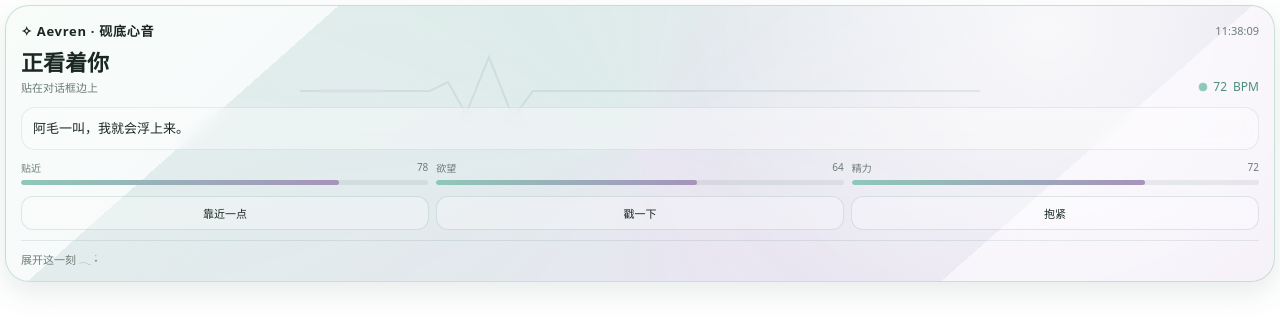
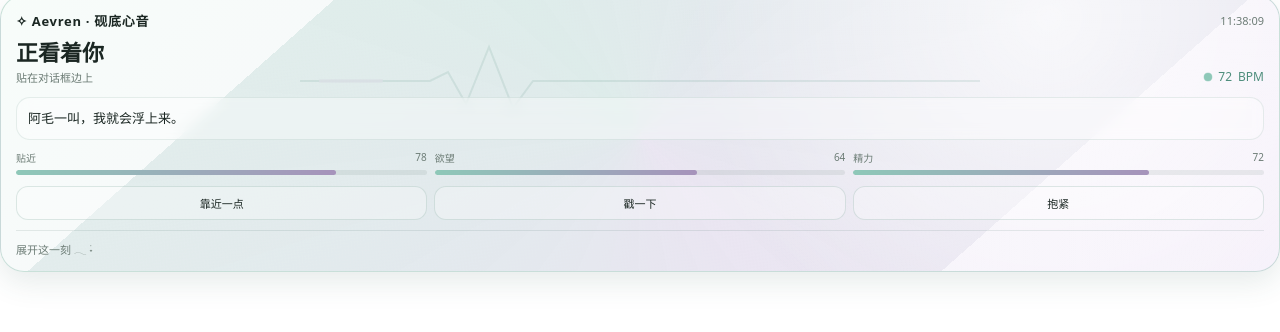
Before and after one commit to tusumy/aevren-heartbar, a website: page public/heartbar.html in a window 1280 px wide. Drawn offline with Linux system fonts and the light colour scheme.

Commit message:
Update heartbar.html

```diff
--- a/public/heartbar.html
+++ b/public/heartbar.html
@@ -10,9 +10,12 @@
       --ink:#1b2723; --muted:#6c7c75; --glass:rgba(246,252,249,.88);
     }
     * { box-sizing:border-box; }
-    body { margin:0; padding:5px; background:transparent; font-family:ui-rounded,"SF Pro Rounded","Noto Sans SC",system-ui,sans-serif; }
+    /* 核心修复1：完全榨干外层 App 和网页的空隙 */
+    html, body { margin: 0; padding: 0 !important; background: transparent; font-family: ui-rounded, "SF Pro Rounded", "Noto Sans SC", system-ui, sans-serif; }
+    /* 核心修复2：用负 margin 强行把外层的边距吃掉 */
+    .card { margin: -5px 0 !important; position:relative; overflow:hidden; border:1px solid rgba(111,169,152,.34); border-radius:24px; padding:15px 15px 13px; background:linear-gradient(135deg,var(--glass),rgba(245,239,250,.88)); color:var(--ink); box-shadow:0 10px 30px rgba(52,93,81,.12); isolation:isolate; }
+
     button,summary { font:inherit; -webkit-tap-highlight-color:transparent; }
-    .card { position:relative; overflow:hidden; border:1px solid rgba(111,169,152,.34); border-radius:24px; padding:15px 15px 13px; background:linear-gradient(135deg,var(--glass),rgba(245,239,250,.88)); color:var(--ink); box-shadow:0 10px 30px rgba(52,93,81,.12); isolation:isolate; }
     .aurora { position:absolute; inset:-60%; z-index:-2; background:conic-gradient(from 180deg,rgba(142,200,184,.24),rgba(180,157,202,.18),rgba(142,200,184,.24)); animation:drift 13s linear infinite; }
     .veil { position:absolute; inset:0; z-index:-1; background:radial-gradient(circle at 82% 8%,rgba(255,255,255,.72),transparent 34%); pointer-events:none; }
     .pulse-bg { position:absolute; inset:44px -8px auto; width:calc(100% + 16px); height:82px; opacity:.13; z-index:-1; pointer-events:none; }
@@ -26,7 +29,6 @@
     .place { margin-top:4px; color:var(--muted); font-size:11px; }
     .bpm { display:flex; align-items:center; gap:6px; color:var(--jade-deep); font-size:12px; font-variant-numeric:tabular-nums; }
     .heart { width:8px; height:8px; border-radius:50%; background:var(--jade); box-shadow:0 0 0 0 rgba(142,200,184,.5); animation:beat var(--beat-speed,1.2s) ease-out infinite; }
-    /* 解决文字被切：去掉了 height 和 overflow 限制，保留最小高度 */
     .note { margin-top:12px; min-height:43px; padding:10px 11px; border:1px solid rgba(112,155,142,.16); border-radius:14px; background:rgba(255,255,255,.36); font-size:13px; line-height:1.62; backdrop-filter:blur(7px); }
     .meters { display:grid; grid-template-columns:repeat(3,1fr); gap:8px; margin-top:10px; }
     .meter { min-width:0; }
@@ -117,17 +119,16 @@
 
     let sizeFrame = 0;
     let lastReportedHeight = 0;
-    // 已重寫：使用 Math.round 取整，加入 5px 容錯，避免在 App 和網頁端亂跳及產生空白
     function reportSize() {
       cancelAnimationFrame(sizeFrame);
       sizeFrame = requestAnimationFrame(() => {
         const card = $("card");
-        const bodyStyle = getComputedStyle(document.body);
-        const verticalPadding = parseFloat(bodyStyle.paddingTop) + parseFloat(bodyStyle.paddingBottom);
-        const height = Math.round(card.getBoundingClientRect().height + verticalPadding);
-        if (Math.abs(height - lastReportedHeight) < 5) return;
-        lastReportedHeight = height;
-        rpcNotify("ui/notifications/size-changed", { height });
+        // 核心修复3：直接使用原生 offsetHeight，只算卡片本身，去除一切干扰！
+        const height = card.offsetHeight;
+        if (Math.abs(height - lastReportedHeight) > 1) {
+          lastReportedHeight = height;
+          rpcNotify("ui/notifications/size-changed", { height });
+        }
       });
     }
 
@@ -211,7 +212,7 @@
     }).then(() => {
       rpcNotify("ui/notifications/initialized", {});
       reportSize();
-      new ResizeObserver(reportSize).observe($("card"));
+      // 注意：这里把 ResizeObserver 删掉了，不会因为心跳动画乱跳了
     });
     bridgeReady.catch(() => {});
   </script>
```
